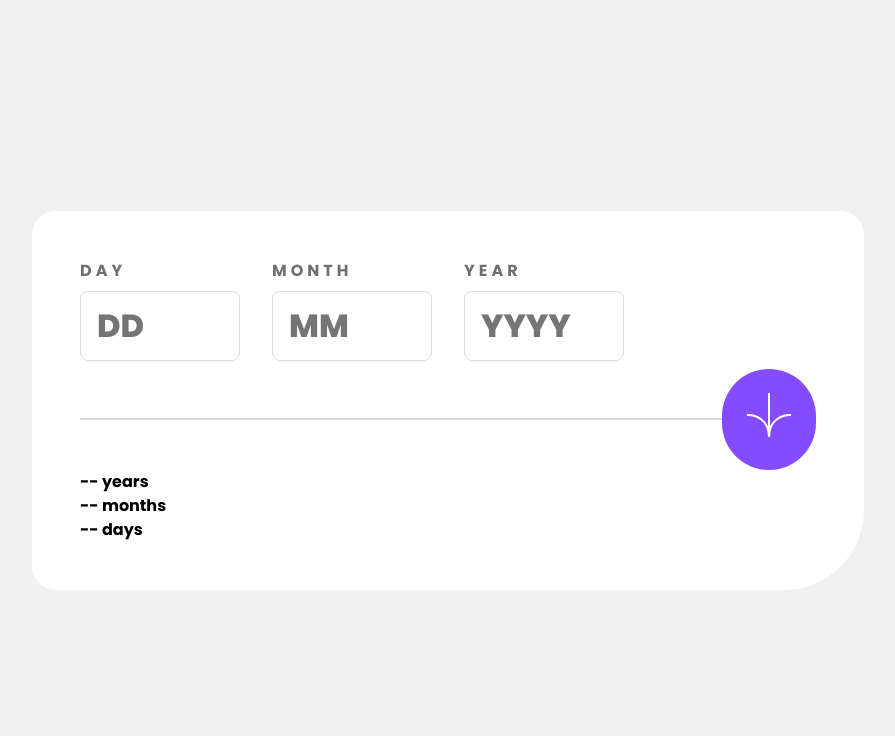
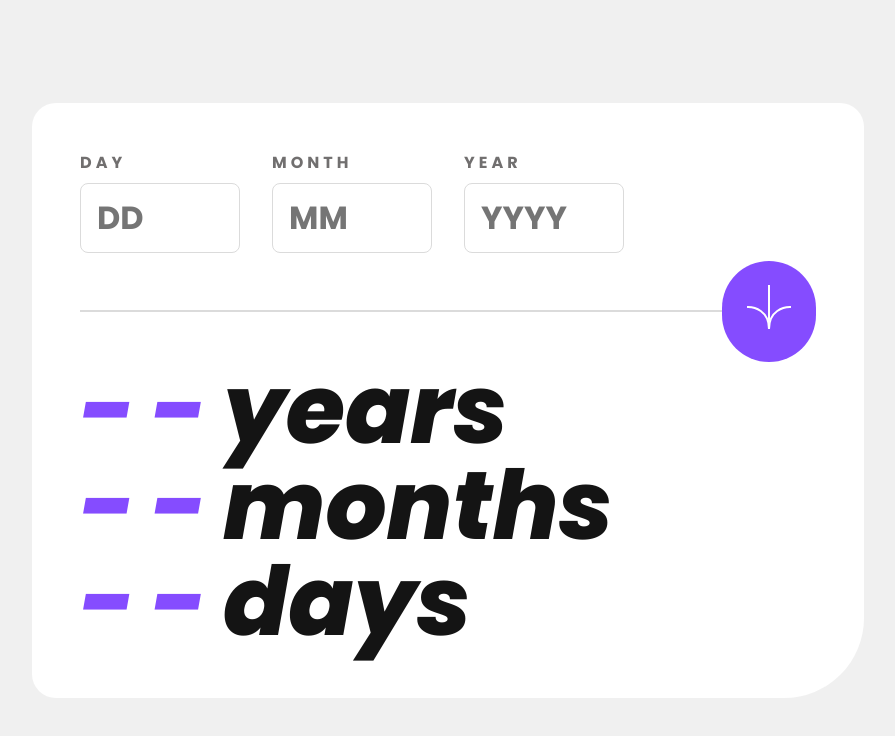
Before and after one commit to HectorKayman/age-calculator, a React (Vite) app: page / in a window 1280 px wide. Shown: the top 736 px of the page, without its empty margins (192-1087 px from the left). Built offline with nearby package versions, Linux system fonts and the light colour scheme.

Commit message:
Add styles to the age display component

```diff
--- a/src/App.jsx
+++ b/src/App.jsx
@@ -39,15 +39,15 @@ function Form() {
 
 function Display() {
   return (
-    <div>
+    <div className="display">
       <p>
-        <span>--</span> years
+        <span>--</span>years
       </p>
       <p>
-        <span>--</span> months
+        <span>--</span>months
       </p>
       <p>
-        <span>--</span> days
+        <span>--</span>days
       </p>
     </div>
   );
--- a/src/index.css
+++ b/src/index.css
@@ -15,6 +15,11 @@
 @font-face {
   font-family: Poppins-ExtraBold;
   src: url('./assets/fonts/Poppins-ExtraBold.ttf') format(truetype);
+}
+
+@font-face {
+  font-family: Poppins-ExtraBoldItalic;
+  src: url('./assets/fonts/Poppins-ExtraBoldItalic.ttf') format(truetype);
 }
 
 :root {
@@ -80,7 +85,7 @@ body {
 }
 
 .form-top input[type='text'] {
-  font-family: Poppins-ExtraBold;
+  font-family: Poppins-Bold;
   font-size: 2rem;
   padding: 0.625rem 1rem;
   margin: 0.5rem 0;
@@ -104,3 +109,16 @@ body {
   background-color: hsl(259, 100%, 65%);
   cursor: pointer;
 }
+
+.display p {
+  font-family: Poppins-ExtraBoldItalic;
+  font-size: 6rem;
+  font-style: oblique;
+  line-height: 1;
+  color: hsl(0, 0%, 8%);
+}
+
+.display p > span {
+  color: hsl(259, 100%, 65%);
+  letter-spacing: 1rem;
+}
```
